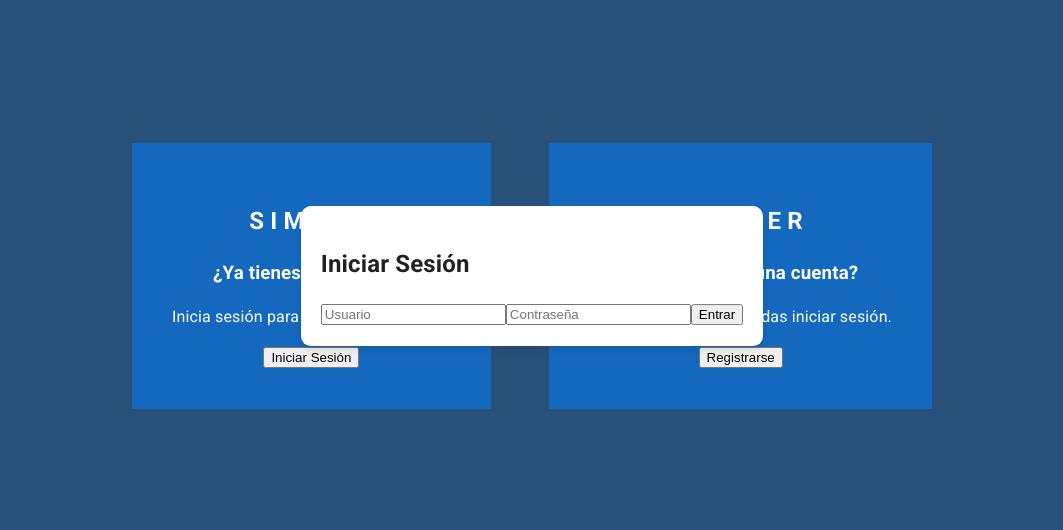
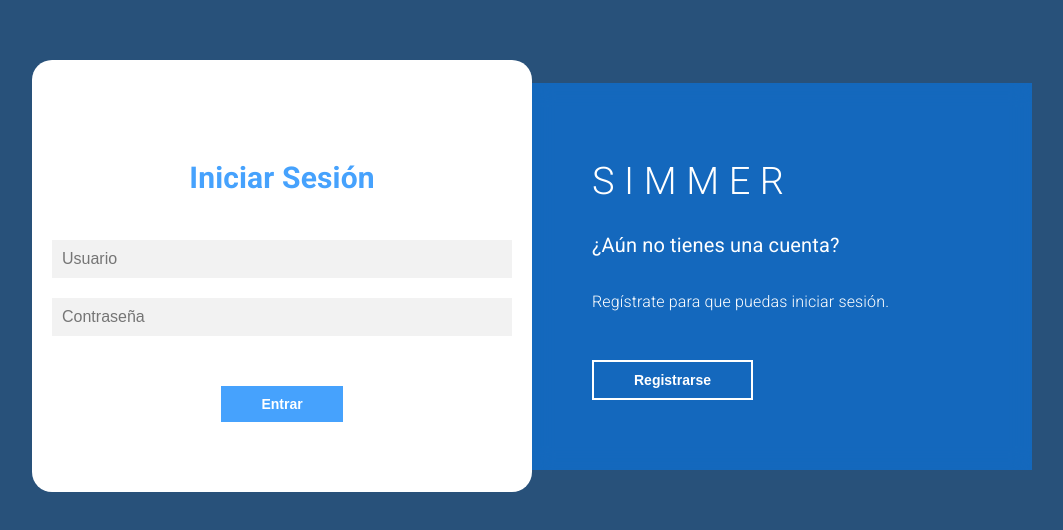
Before and after one commit to SantiagoMercanti/SIMMER-NextJS, a Next.js app: page /login in a window 1280 px wide. Shown: the part 124-654 px from the top of the page, without its empty margins (108-1171 px from the left). Built offline with nearby package versions, Linux system fonts and the light colour scheme.

Commit message:
Pagina Login implementada

```diff
--- /dev/null
+++ b/src/components/Login/AuthContainer.tsx
@@ -0,0 +1,18 @@
+import { useState } from "react";
+import BackBox from "./BackBox";
+import FrontBox from "./FrontBox";
+import styles from "../../styles/Auth.module.css";
+
+export default function AuthContainer() {
+    const [isLogin, setIsLogin] = useState(true);
+
+    return (
+        <main
+            className={styles.container}
+            style={{ flexDirection: isLogin ? "row-reverse" : "row" }}
+            >
+            <BackBox isLogin={isLogin} setIsLogin={setIsLogin} />
+            <FrontBox isLogin={isLogin} />
+        </main>
+    );
+}
--- /dev/null
+++ b/src/components/Login/BackBox.tsx
@@ -0,0 +1,23 @@
+import styles from "../../styles/Auth.module.css";
+
+export default function BackBox({ isLogin, setIsLogin }: { isLogin: boolean; setIsLogin: (value: boolean) => void }) {
+    return (
+        <div className={styles.backBox}>
+            {!isLogin ? (
+                <div className={styles.backBoxLogin}>
+                    <h2>S I M M E R</h2>
+                    <h3>¿Ya tienes una cuenta?</h3>
+                    <p>Inicia sesión para entrar en el sistema.</p>
+                    <button onClick={() => setIsLogin(true)}>Iniciar Sesión</button>
+                </div>
+            ) : (
+                <div className={styles.backBoxRegister}>
+                    <h2>S I M M E R</h2>
+                    <h3>¿Aún no tienes una cuenta?</h3>
+                    <p>Regístrate para que puedas iniciar sesión.</p>
+                    <button onClick={() => setIsLogin(false)}>Registrarse</button>
+                </div>
+            )}
+        </div>
+    );
+}
--- /dev/null
+++ b/src/components/Login/FrontBox.tsx
@@ -0,0 +1,11 @@
+import LoginForm from "./LoginForm";
+import RegisterForm from "./RegisterForm";
+import styles from "../../styles/Auth.module.css";
+
+export default function FrontBox({ isLogin }: { isLogin: boolean }) {
+    return (
+        <div className={styles.frontBox}>
+            {isLogin ? <LoginForm /> : <RegisterForm />}
+        </div>
+    );
+}
--- /dev/null
+++ b/src/components/Login/LoginForm.tsx
@@ -0,0 +1,14 @@
+import styles from "../../styles/Auth.module.css";
+
+export default function LoginForm() {
+    return (
+        <form className={styles.form}>
+            <div className={styles.formLogin}>
+                <h2>Iniciar Sesión</h2>
+                <input type="text" placeholder="Usuario" />
+                <input type="password" placeholder="Contraseña" />
+                <button>Entrar</button>
+            </div>
+        </form>
+    );
+}
--- /dev/null
+++ b/src/components/Login/RegisterForm.tsx
@@ -0,0 +1,17 @@
+import styles from "../../styles/Auth.module.css";
+
+export default function RegisterForm() {
+    return (
+        <form className={styles.form}>
+            <div className={styles.formRegister}>
+                <h2>Registrarse</h2>
+                <input type="text" placeholder="Nombre" />
+                <input type="text" placeholder="Apellido" />
+                <input type="text" placeholder="Correo Electrónico" />
+                <input type="text" placeholder="Usuario" />
+                <input type="password" placeholder="Contraseña" />
+                <button>Registrarse</button>
+            </div>
+        </form>
+    );
+}
--- a/src/pages/login.tsx
+++ b/src/pages/login.tsx
@@ -1,48 +1,5 @@
-import { useState } from "react";
-import { useRouter } from "next/router";
-import styles from "../styles/Login.module.css";
+import AuthContainer from "../components/Login/AuthContainer";
 
 export default function LoginPage() {
-    const router = useRouter();
-    const [isRegistering, setIsRegistering] = useState(false);
-
-    return (
-        <main className={styles.container}>
-            <div className={styles.backbox}>
-                <div className={styles.backboxLogin}>
-                    <h2>S I M M E R</h2>
-                    <h3>¿Ya tienes una cuenta?</h3>
-                    <p>Inicia sesión para entrar en el sistema.</p>
-                    <button onClick={() => setIsRegistering(false)}>Iniciar Sesión</button>
-                </div>
-                <div className={styles.backboxRegister}>
-                    <h2>S I M M E R</h2>
-                    <h3>¿Aún no tienes una cuenta?</h3>
-                    <p>Regístrate para que puedas iniciar sesión.</p>
-                    <button onClick={() => setIsRegistering(true)}>Registrarse</button>
-                </div>
-            </div>
-
-            <div className={styles.loginRegister}>
-                {!isRegistering ? (
-                    <form className={styles.form}>
-                        <h2>Iniciar Sesión</h2>
-                        <input type="text" placeholder="Usuario" />
-                        <input type="password" placeholder="Contraseña" />
-                        <button onClick={() => router.push("/dashboard")}>Entrar</button>
-                    </form>
-                ) : (
-                    <form className={styles.form}>
-                        <h2>Registrarse</h2>
-                        <input type="text" placeholder="Nombre" />
-                        <input type="text" placeholder="Apellido" />
-                        <input type="text" placeholder="Correo Electrónico" />
-                        <input type="text" placeholder="Usuario" />
-                        <input type="password" placeholder="Contraseña" />
-                        <button>Registrarse</button>
-                    </form>
-                )}
-            </div>
-        </main>
-    );
+    return <AuthContainer />;
 }
--- /dev/null
+++ b/src/styles/Auth.module.css
@@ -0,0 +1,121 @@
+.container {
+    display: flex;
+    justify-content: center;
+    align-items: center;
+    height: 100vh;
+    background-color: #28517a;
+    position: relative;
+}
+
+/* BackBox: ¿Ya tienes cuenta? / ¿Aún no tienes una cuenta? */
+
+.backBox {
+    width: 100%;
+    max-width: 500px;
+    padding: 0px 20px;
+    justify-content: center;
+    -webkit-backdrop-filter: blur(10px);
+    backdrop-filter: blur(10px);
+    background-color: rgba(0, 128, 255, 0.5);
+}
+
+.backBox div {
+    margin: 70px 40px;
+    color: white;
+    transition: all 500ms;
+}
+
+.backBox div p,
+.backBox button {
+    margin-top: 30px;
+}
+
+.backBox div h3 {
+    font-weight: 400;
+    font-size: 20px;
+}
+
+.backBox div h2 {
+    font-weight: 300;
+    font-size: 38px;
+    margin-bottom: 20px;
+}
+
+.backBox div p {
+    font-size: 16px;
+    font-weight: 300;
+}
+
+.backBox button {
+    padding: 10px 40px;
+    border: 2px solid #fff;
+    font-size: 14px;
+    background: transparent;
+    font-weight: 600;
+    cursor: pointer;
+    color: white;
+    outline: none;
+    transition: all 300ms;
+}
+
+.backBox button:hover {
+    background: #fff;
+    color: #46A2FD;}
+
+/* FrontBox: formularios */
+
+.frontBox {
+    align-items: center;
+    width: 100%;
+    max-width: 500px;
+}
+
+
+.frontBox .form {
+    width: 100%;
+    background: white;
+    border-radius: 20px;
+}
+
+.frontBox .form .formLogin {
+    padding: 70px 20px;
+}
+
+.frontBox .form .formRegister {
+    padding: 50px 20px;
+}
+
+.frontBox .form h2 {
+    font-size: 30px;
+    text-align: center;
+    margin-bottom: 20px;
+    color: #46A2FD;
+}
+
+.frontBox .form input {
+    width: 100%;
+    margin-top: 20px;
+    padding: 10px;
+    border: none;
+    background: #F2F2F2;
+    font-size: 16px;
+    outline: none;
+}
+
+.frontBox .form button {
+    padding: 10px 40px;
+    display: block;
+    margin: 0 auto;
+    margin-top: 50px;
+    border: none;
+    font-size: 14px;
+    background: #46A2FD;
+    font-weight: 600;
+    cursor: pointer;
+    color: white;
+    outline: none;
+}
+
+.frontBox .form button:hover {
+    background: #28517A;
+}
```
Also changed, not shown: src/js/login.js (deleted, +0 -64 lines).
